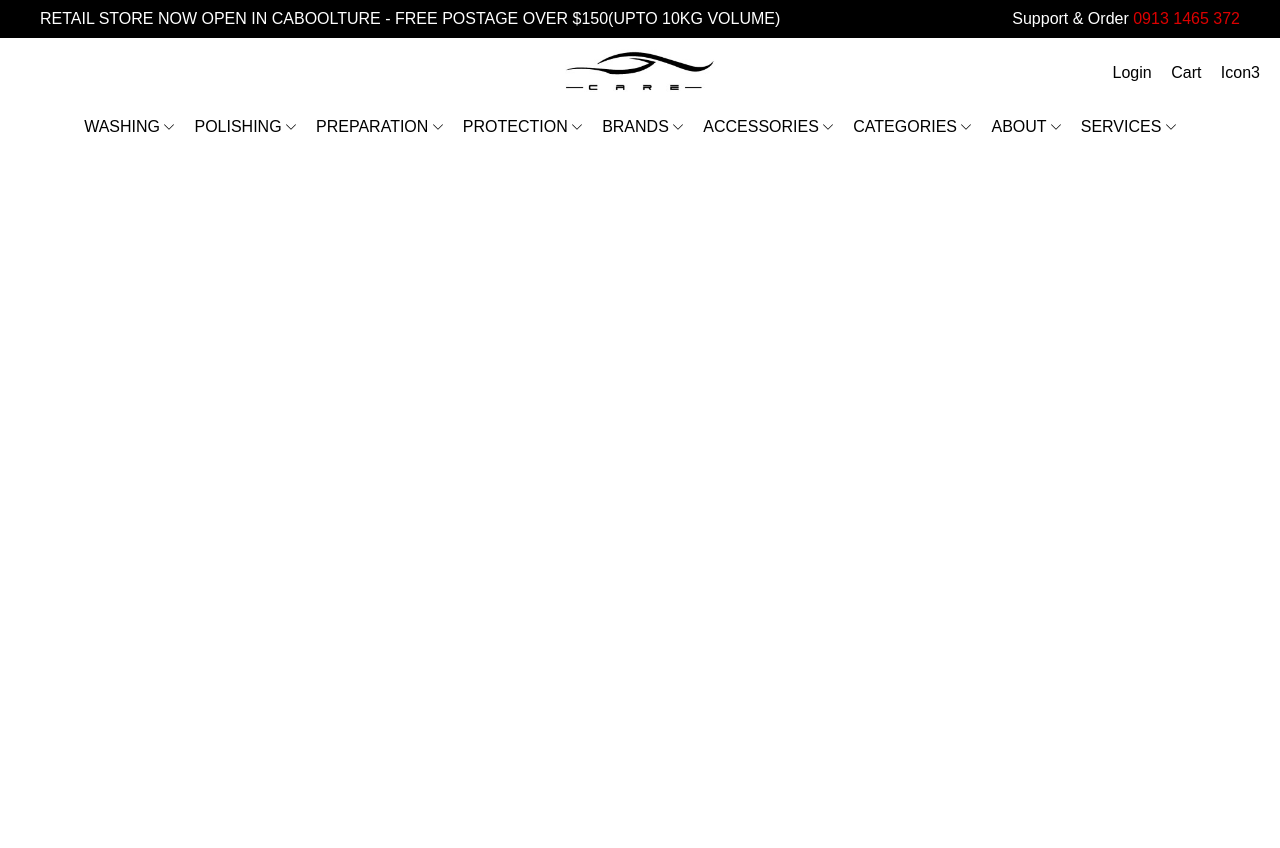
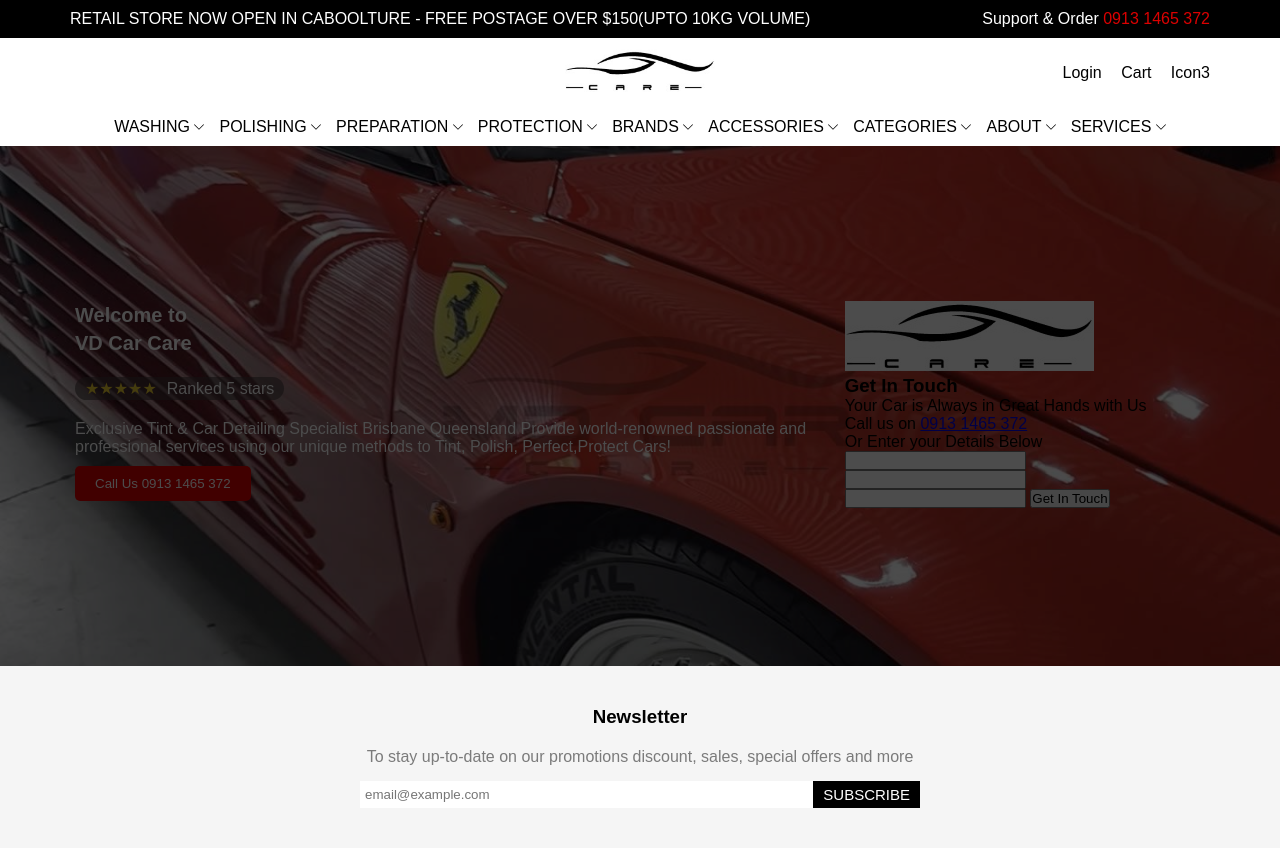
Before and after one commit to DEVELOPER-IN-PROGRESS/md-car-care, a plain HTML site: page index.html in a window 1280 px wide. Before the commit the page ends 800 px from the top, so only its background shows below. Drawn offline with Linux system fonts and the light colour scheme.

Commit message:
newsletter

```diff
--- a/assets/style.css
+++ b/assets/style.css
@@ -11,8 +11,8 @@
     --pg-sm: 100%;
     --pg-md:750px;
     --pg-lg: 900px;
-    --pg-xl:1200px;
-    --pg-xxl:1450px;
+    --pg-xl:1140px;
+    --pg-xxl:1440px;
     --highlight: #dc0000;
     --curve1:5px;
     --curve2:20px;
@@ -87,7 +87,6 @@ body{
     }
 }
 
-
 /* Header Styles */
   .header{
     position: relative;
@@ -100,7 +99,7 @@ body{
     align-items: center;
     justify-content: flex-end;
     position: relative;
-    padding: 10px 20px;
+    padding: 10px 0px;
   }
 
   .logo{
@@ -129,16 +128,20 @@ body{
   .menu-bar .menu{
     list-style: none;
     display: flex;
-    padding: 10px 20px;
+    padding: 10px 0px;
     align-items: center;
     justify-content: center;
   }
 
   .menu-item{
     position: relative;
-    margin-right: 20px;
+    margin-right: 5px;
     cursor: pointer;
     text-transform: uppercase;
+  }
+
+  .menu-item:last-of-type{
+    margin: 0px;
   }
 
   .menu-item .arrow{
@@ -156,10 +159,11 @@ body{
     position: absolute;
     top: 100%;
     left: 0;
-    background: white;
+    background: #ffffffba;
     box-shadow: 0 2px 8px rgba(0, 0, 0, 0.1);
     display: none;
     text-transform: none;
+    z-index: 100;
   }
 
   .menu-item:hover .submenu{
@@ -210,6 +214,158 @@ body{
     cursor: pointer;
   }
 
+  /* Welcome section */
+  .md__cars section.welcome,
+  .md__cars .md__main{
+    max-width: 1920px;
+    margin: 0 auto;
+  }
+
+  section.welcome{
+    background: url('banner1.jpg') no-repeat center center/cover;
+    padding: 10px 0px;
+    position: relative;
+    min-height: 50vh;
+    display: flex;
+    align-items: center;
+    justify-content: center;
+  }
+
+  section.welcome .overlay{
+    position: absolute;
+    top: 0;
+    left: 0;
+    width: 100%;
+    height: 100%;
+    background-color: rgba(0, 0, 0, 0.7);
+  }
+
+  .welcome .welcome-content{
+    display: flex;
+    flex-direction: column;
+  }
+
+  .welcome .welcome-content .block1,
+  .welcome .welcome-content .block2{
+    padding-left: 5px;
+  }
+
+  .welcome .welcome-content .block1 .t1,
+  .welcome .welcome-content .block1 h2,
+  .welcome .welcome-content .block1 .cta{
+    color: #FFFFFF;
+  }
+
+  .welcome .welcome-content .block1 .cta{
+    background-color: var(--highlight);
+    border: none;
+    box-shadow: none;
+    border-radius: var(--curve1);
+    padding: 10px 20px;
+    margin: 10px 0px;
+  }
+
+  .welcome .welcome-content .block1 .cta a{
+    text-decoration: none;
+    color: #FFFFFF;
+  }
+
+  .welcome .welcome-content .block1 h2{
+    color: #FFFFFF;
+    font-weight: 600;
+    font-size: 20px;
+    line-height: 1.4;
+  }
+
+  .welcome .rating{
+    background-color: rgb(65,56,57,0.6);
+    display: inline-flex;
+    align-items: center;
+    justify-content: center;
+    padding:2px 10px;
+    border-radius: var(--curve2);
+    margin:20px 0px;
+    color: #FFFFFF;
+  }
+
+  .welcome .rating .stars{
+    color: rgb(233 201 46);
+    margin-right: 10px;
+  }
+
+  /* ṇewsletter */
+  .md__cars .md__newsletter{
+    background-color: rgb(245 245 245);
+    padding: 40px 0px;
+  }
+
+  .md__newsletter .md__nlcontents{
+    display: flex;
+    flex-direction: column;
+    justify-content: center;
+    text-align: center;
+    max-width: 560px;
+    margin: 0 auto  ;
+  }
+
+  .md__newsletter .md__nlcontents .update{
+    color:rgb(123 123 123);
+    margin:20px 0px 15px 0px;
+  }
+
+  .md__newsletter .md__nlcontents .md__subscribe{
+    display: flex;
+  }
+
+  .md__newsletter .md__nlcontents .md__subscribe:focus-visible{
+    outline: none   ;
+  }
+
+  .md__newsletter .md__nlcontents #email-input{
+    width: 100%;
+    border-radius: 0px;
+    padding: 5px;
+    box-shadow: none;
+    border: none;
+  }
+
+  .md__newsletter .md__nlcontents .md__subscribe .verify{
+    background-color: #000000;
+    color: #FFFFFF;
+    text-transform: uppercase;
+    font-size: 15px;
+    padding: 5px 10px;
+    border: none;
+    box-shadow: none;
+}
+
+  .md__newsletter .md__nlcontents .md__subscribe .arrow{
+    width: 10px;
+    height: auto;
+    transform: rotate(-90deg);
+  }
+
+@media (max-width:768px){
+    .welcome .welcome-content .block1{
+        margin: 0px 20px;
+        padding: 10px;
+        background-color: rgb(0,0,0,0.5);
+        border-radius: var(--curve2);
+    }
+
+    .welcome .welcome-content .block1 .t1{
+        max-width: 320px;
+    }
+
+    .welcome .welcome-content .block2{
+        margin-top: 30px;
+    }
+
+    .md__newsletter .md__nlcontents{
+        max-width: 80vw;
+    }
+}
+
 @media (max-width: 992px){
     .header-container .row1{
         justify-content: flex-start;
@@ -257,6 +413,15 @@ body{
         padding: 10px 10px;
         font-size: 16px;
     }
+
+    .welcome .welcome-content{
+        flex-direction: row;
+        justify-content: space-between;
+    }
+
+    .welcome .welcome-section .block1{
+        text-align: left;
+    }
 }
 
 @media (min-width:992px) {
@@ -268,15 +433,29 @@ body{
         flex-direction: row;
         /* text-align: left; */
     }
+
+    section.welcome{
+        min-height: 60vh;
+    }
+
 }
 
 @media (min-width:1200px) {
     .promobar .text-banner{
         font-size: 16px;
     }
+
+    .menu-item{
+        margin-right: 15px;
+    }
+
+    section.welcome{
+        min-height: 65vh;
+    }
 }
 
-
 @media (min-width:1400px) {
-
+    section.welcome{
+        min-height: 70vh;
+    }
 }
--- a/index.html
+++ b/index.html
@@ -6,7 +6,8 @@
     <title>Md Car Care</title>
     <link rel="stylesheet" href="assets/style.css" type="text/css"/>
 </head>
-<body>
+<body class="md__cars">
+<main class="md__main">
 <div class="promobar">
     <div class="container">
         <div class="text-banner">
@@ -17,7 +18,7 @@
 </div>
 
 <header class="header">
-    <div class="header-container">
+    <div class="header-container container">
         <div class="row row1">
         <div class="logo">
             <img class="md-logo" src="assets/logo.jpg" alt="Main Logo"/>
@@ -91,8 +92,61 @@
     </div>
 </header>
 
+<!-- hero banner -->
+<section class="welcome">
+    <div class="overlay">
+    </div>
+    <div class="container">
+        <div class="welcome-content">
+            <div class="block1">
+                <h2>Welcome to<br/> VD Car Care</h2>
+                <div class="rating"><span class="stars">&#9733;&#9733;&#9733;&#9733;&#9733;</span> Ranked 5 stars</div>
+
+                <p class="t1">Exclusive Tint & Car Detailing Specialist Brisbane Queensland Provide world-renowned passionate
+                and professional services using our unique  methods to Tint, Polish, Perfect,Protect Cars!
+                </p>
+
+                <button class="cta">
+                    <a href="tel:+09131465372">Call Us <span class="number">0913 1465 372</span></a>
+                </button>
+
+            </div>
+            <div class="block2">
+                <div class="contact-form">
+                    <img class="md-logo" src="assets/logo.jpg" alt="Main Logo"/>
+                    <h3>Get In Touch</h3>
+                    <p>Your Car is Always in Great Hands with Us</p>
+                    <p>Call us on <a href="tel:+09131465372"><span class="number">0913 1465 372</span></a></p>
+                    <p>Or Enter your Details Below</p>
+                    <form>
+                        <input class="form__input" />
+                        <input class="form__input" />
+                        <input class="form__input" />
+                        <button class="form__cta">Get In Touch  </button>
+                    </form>
+                </div>
+            </div>
+        </div>
+    </div>
+</section>
 
 
+<!-- newletter -->
+<section class="md__newsletter">
+    <div class="container">
+        <div class="md__nlcontents">
+            <h3>Newsletter</h3>
+            <p class="update">To stay up-to-date on our promotions discount, sales, special offers and more</p>
+            <form action="" class="md__subscribe">
+                <input type="email" placeholder="email@example.com" id="email-input">
+                <button class="verify" type="submit">subscribe </button>
+            </form>
+        </div>
+    </div>
+</section>
+
+
+</main>
 <script src="assets/script.js"></script>
 </body>
 </html>
```
